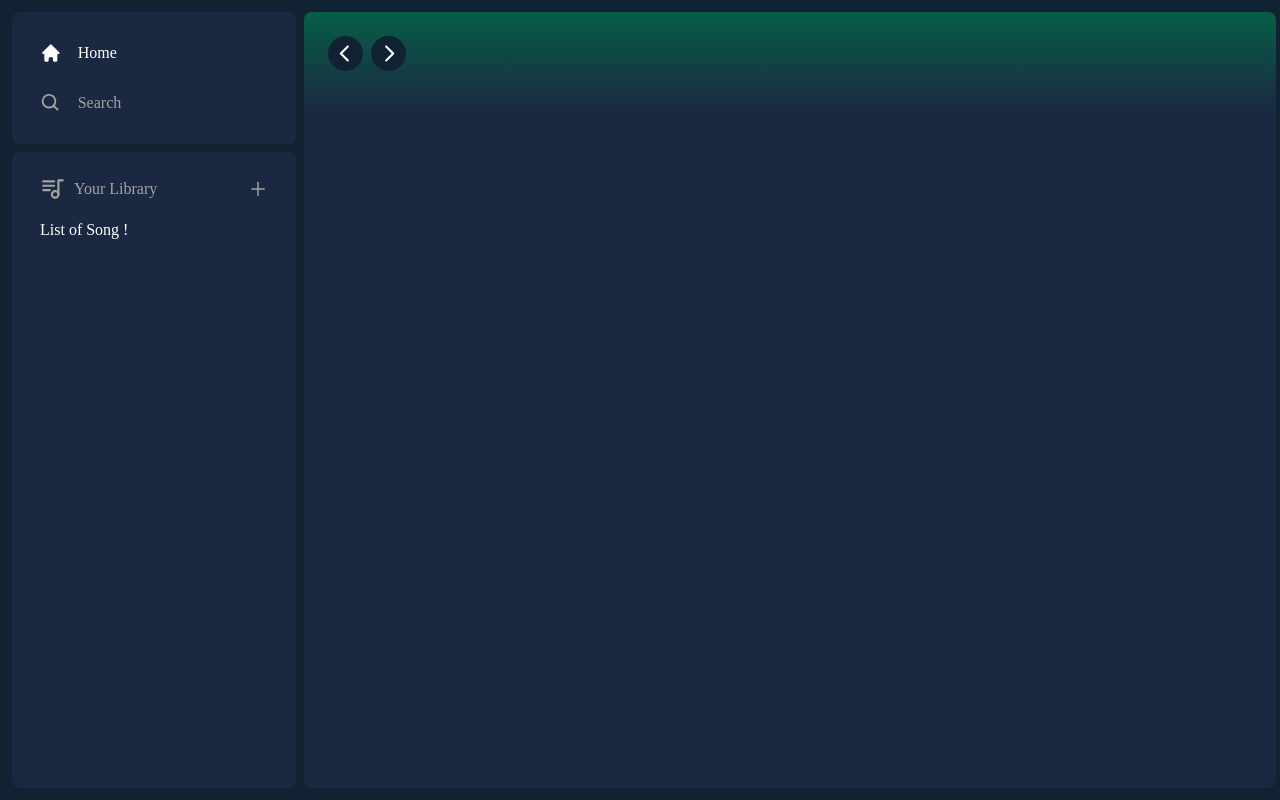
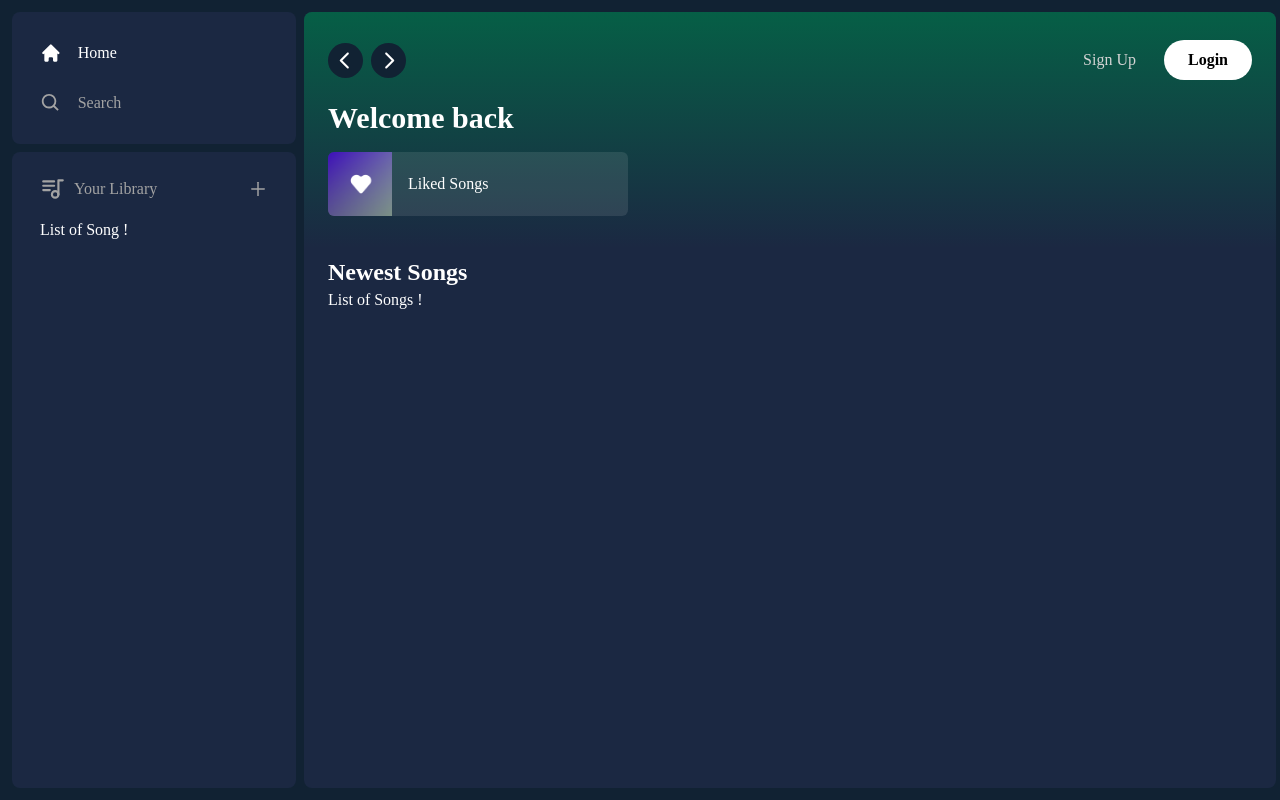
Before and after one commit to GillianLEVERT/spoti-clone, a Next.js app: page / in a window 1280 px wide. Built offline with nearby package versions, Linux system fonts and the light colour scheme.

Commit message:
Layout Done

```diff
--- a/app/(site)/page.tsx
+++ b/app/(site)/page.tsx
@@ -1,11 +1,33 @@
-import { Header } from "@/components/Header"
+import { Header } from "@/components/Header";
+import { ListItem } from "@/components/ListItem";
 
 export default function Home() {
   return (
     <main className="bg-[#1b2842] rounded-lg h-full w-full overflow-hidden overflow-y-auto">
       <Header>
+        <div className="mb-2">
+          <h1 className="text-white text-3xl font-semibold">Welcome back</h1>
+          <div className="grid grid-cols-1 sm:grid-cols-2 xl:grid-cols-3 2xl:grid-cols-4 gap-3 mt-4">
+            <ListItem
+              image="/images/liked.png"
+              name="Liked Songs"
+              href="liked"
+              />
 
+          </div>
+        </div>
       </Header>
+      <div className="mt-2 mb-7 px-6">
+        <div className="flex justify-between items-center">
+          <h1 className="text-white text-2xl font-semibold">
+Newest Songs
+          </h1>
+        </div>
+        <div>
+          List of Songs !
+        </div>
+
+      </div>
     </main>
-  )
+  );
 }
--- /dev/null
+++ b/components/Button.tsx
@@ -0,0 +1,19 @@
+import React, { forwardRef } from "react"
+import { twMerge } from "tailwind-merge"
+
+interface ButtonProps extends React.ButtonHTMLAttributes<HTMLButtonElement> {}
+
+export const Button = forwardRef<HTMLButtonElement, ButtonProps>(({
+    className,
+    children,
+    disabled,
+    type = "button", ...props
+},ref) => {
+    return (
+        <button type={type} className={twMerge("w-full rounded-full bg-green-500 p-3 disabled:cursor-not-allowed disabled:opacity-50 text-black font-bold hover:opacity-75 transition", className)} disabled={disabled} ref={ref} {...props}>
+            {children}
+        </button>
+    )
+})
+
+Button.displayName ="Button"
--- a/components/Header.tsx
+++ b/components/Header.tsx
@@ -2,9 +2,11 @@
 
 import { useRouter } from "next/navigation";
 import { twMerge } from "tailwind-merge";
-import { RxCaretLeft, RxCaretRight } from "react-icons/rx"
+import { RxCaretLeft, RxCaretRight } from "react-icons/rx";
 import { HiHome } from "react-icons/hi";
 import { BiSearch } from "react-icons/bi";
+//components
+import { Button } from "./Button";
 
 interface HeaderProps {
   children: React.ReactNode;
@@ -20,26 +22,47 @@
     <div className={twMerge("h-fit bg-gradient-to-b from-emerald-800 p-6")}>
       <div className="w-full mb-4 flex items-center justify-between">
         <div className="hidden md:flex gap-x-2 items-center">
-            <button onClick={()=> router.back()}
-            className="rounded-full bg-[#123] flex items-center justify-center hover:opacity-75 transition">
+          <button
+            onClick={() => router.back()}
+            className="rounded-full bg-[#123] flex items-center justify-center hover:opacity-75 transition"
+          >
             <RxCaretLeft className="text-white" size={35} />
           </button>
-            <button onClick={()=> router.forward()}
-            className="rounded-full bg-[#123] flex items-center justify-center hover:opacity-75 transition">
+          <button
+            onClick={() => router.forward()}
+            className="rounded-full bg-[#123] flex items-center justify-center hover:opacity-75 transition"
+          >
             <RxCaretRight className="text-white" size={35} />
           </button>
         </div>
         <div className="flex md:hidden gap-x-2 items-center">
           <button className="rounded-full p-2 bg-white items-center justify-center hover:opacity-75 transition">
-                <HiHome className="text-[#123]" size={20}/>
+            <HiHome className="text-[#123]" size={20} />
           </button>
 
           <button className="rounded-full p-2 bg-white items-center justify-center hover:opacity-75 transition">
-                <BiSearch className="text-[#123]" size={20}/>
+            <BiSearch className="text-[#123]" size={20} />
           </button>
         </div>
-
+        <div className="flex justify-between items-center gap-x-4">
+          <>
+            <div>
+              <Button
+                onClick={() => {}}
+                className="bg-transparent text-neutral-300 font-medium"
+              >
+                Sign Up
+              </Button>
             </div>
+            <div>
+              <Button onClick={() => {}} className="bg-white px-6 py-2">
+                Login
+              </Button>
+            </div>
+          </>
+        </div>
+      </div>
+      {children}
     </div>
   );
 };
--- /dev/null
+++ b/components/ListItem.tsx
@@ -0,0 +1,31 @@
+"use client";
+
+import { useRouter } from "next/navigation";
+import { FaPlay } from "react-icons/fa";
+import Image from "next/image";
+
+interface ListIemProps {
+  image: string;
+  name: string;
+  href: string;
+}
+
+export const ListItem: React.FC<ListIemProps> = ({ image, name, href }) => {
+  const router = useRouter();
+
+  const onClick = () => {
+    //add Auth before Push
+    router.push(href);
+  };
+  return (
+    <button onClick={onClick} className="relative group flex items-center rounded-md overflow-hidden gap-x-4 bg-neutral-100/10 hover:bg-neutral-100/20 transition pr-4">
+      <div className="relative min-h-[64px] min-w-[64px]">
+        <Image className="object-cover" fill src={image} alt="Image" />
+      </div>
+      <p className="font-medium truncate py-5">{name}</p>
+      <div className="absolute transition opacity-0 rounded-full flex items-center justify-center bg-green-500 p-4 drop-shadow-md right-5 group-hover:opacity-100 hover:scale-110">
+        <FaPlay className="text-black" />
+      </div>
+    </button>
+  );
+};
```
Also changed, not shown: public/images/liked.png (added). Lines whose indentation alone changed are shown as unchanged.
